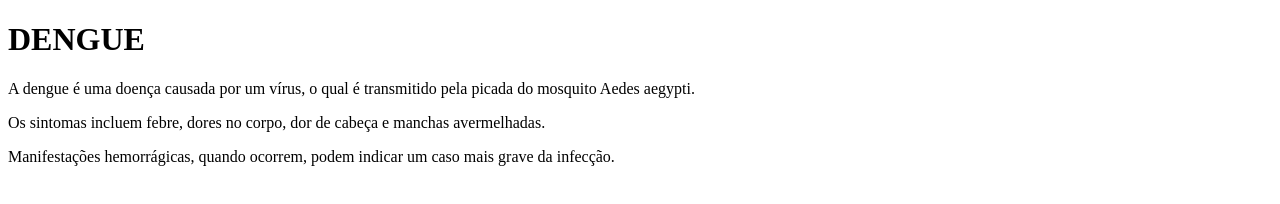
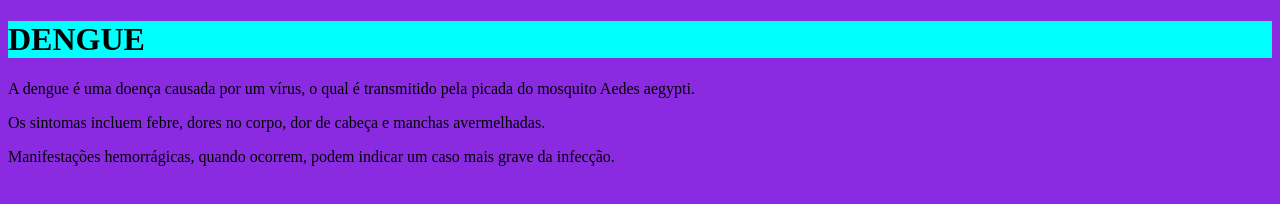
Before and after one commit to izabelasaraiva/dengue, a plain HTML site: page index.html in a window 1280 px wide. Drawn offline with Linux system fonts and the light colour scheme.

Commit message:
Add files via upload

```diff
--- a/index.html
+++ b/index.html
@@ -5,9 +5,10 @@
     <meta http-equiv="X-UA-Compatible" content="IE=edge">
     <meta name="viewport" content="width=, initial-scale=1.0">
     <title>Document</title>
+    <link rel="stylesheet" href="style.css">
 </head>
 <body>
-     <h1>DENGUE</h1>
+     <header><h1>DENGUE</h1></header>
      <p>A dengue é uma doença causada por um vírus, o qual é transmitido pela picada do mosquito Aedes aegypti.</p> <p>Os sintomas incluem febre, dores no corpo, dor de cabeça e manchas avermelhadas.</p> Manifestações hemorrágicas, quando ocorrem, podem indicar um caso mais grave da infecção.
     </body>
   </html>
--- /dev/null
+++ b/style.css
@@ -0,0 +1,2 @@
+body{background-color: blueviolet;}
+header{background-color: aqua;}
```
